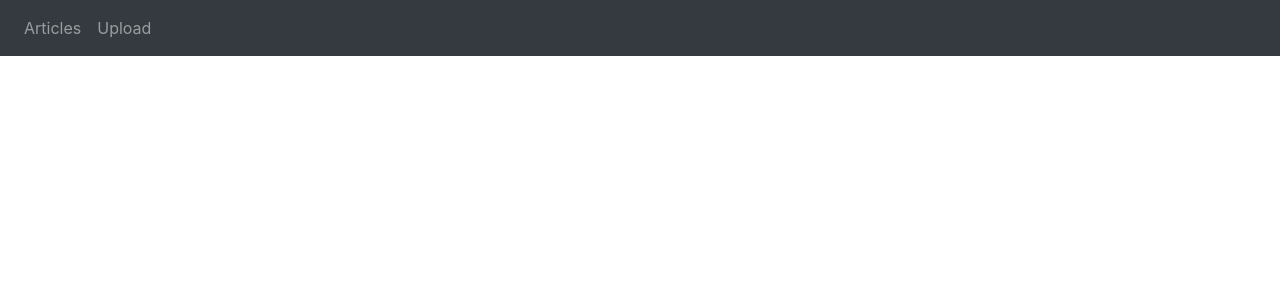
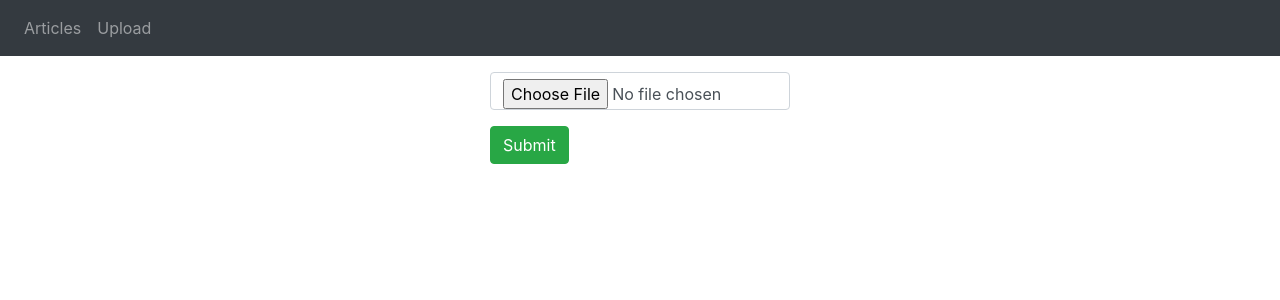
Before and after one commit to TeleginS/kinchaku, a Vue app in the folder frontend/: page /upload in a window 1280 px wide. Shown: the top 300 px of the page. Built offline with nearby package versions, Linux system fonts and the light colour scheme.

Commit message:
Upload Articles component implementation.

```diff
--- a/frontend/src/components/UploadArticles.vue
+++ b/frontend/src/components/UploadArticles.vue
@@ -1,7 +1,73 @@
 <template>
   <div class="submit-form">
+    <div v-if="errors">
+      <h4>{{ errorMessage }}</h4>
+    </div>
+    <div v-if="!submitted">
+      <div class="form-group">
+        <input class='form-control' type='file' id='file' @change='handleFileUpload( $event )' required name='file'/>
+      </div>
+      <button @click="submitFile" class="btn btn-success">Submit</button>
+    </div>
+    <div v-else>
+      <h4>You submitted successfully!</h4>
+    </div>
   </div>
 </template>
+
 <script>
-export default {}
+import ArticlesDataService from '../services/ArticleDataService'
+
+export default {
+  name: "upload-articles",
+  data() {
+    return {
+      file: '',
+      submitted: false,
+      errors: false,
+      errorMessage: '',
+    }
+  },
+  methods: {
+    handleFileUpload(event) {
+      this.file = event.target.files[0]
+      this.errors = false
+    },
+    submitFile() {
+      this.errors = false
+
+      if ('' === this.file) {
+        this.errors = true
+        this.errorMessage = 'Choose file for uploading'
+        return
+      }
+
+      if ('application/json' !== this.file.type) {
+        this.errors = true
+        this.errorMessage = 'Allowed only json files'
+        return
+      }
+
+      let formData = new FormData()
+      formData.append('file', this.file)
+      ArticlesDataService.upload(formData)
+          .then(response => {
+            console.log(response.data)
+            this.submitted = true
+          })
+          .catch(e => {
+            console.log(e)
+            this.errors = true
+            this.errorMessage = e.response.data.message
+          })
+    },
+  }
+}
 </script>
+
+<style>
+.submit-form {
+  max-width: 300px;
+  margin: auto;
+}
+</style>
```
